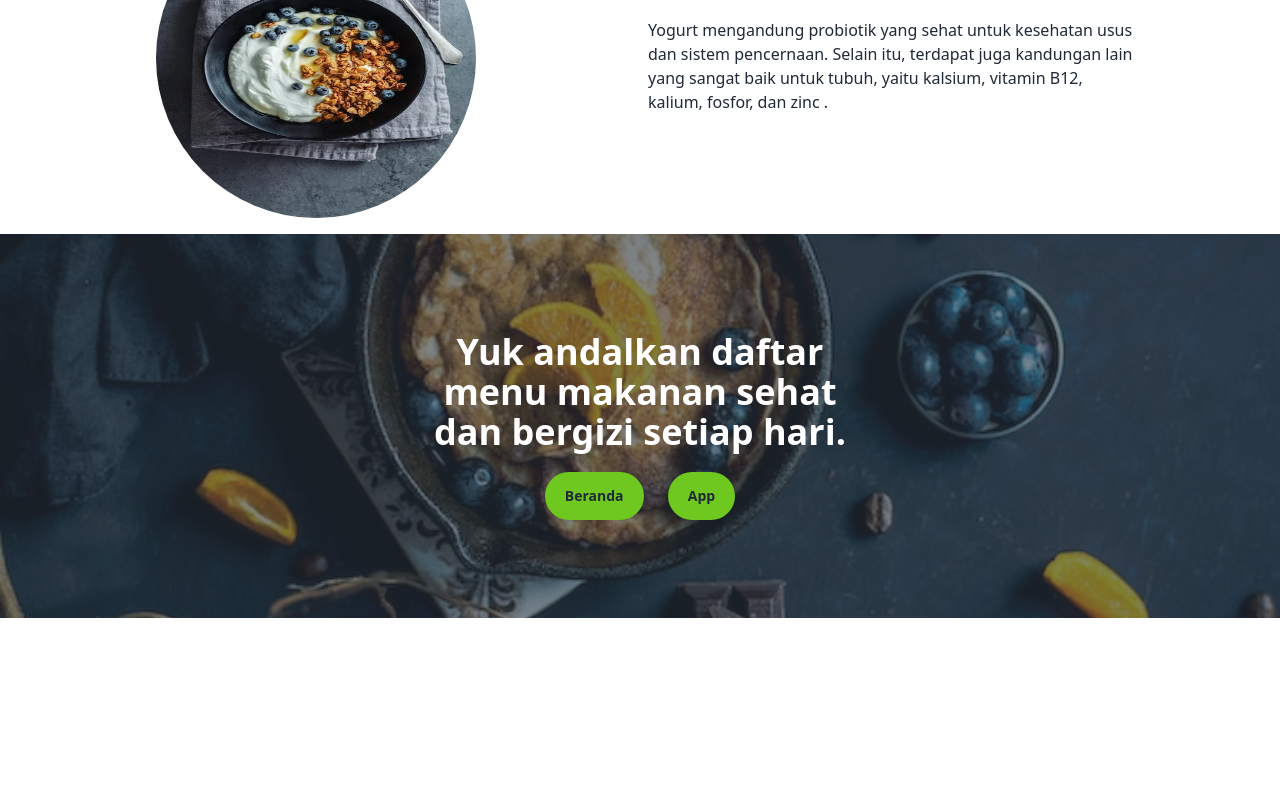
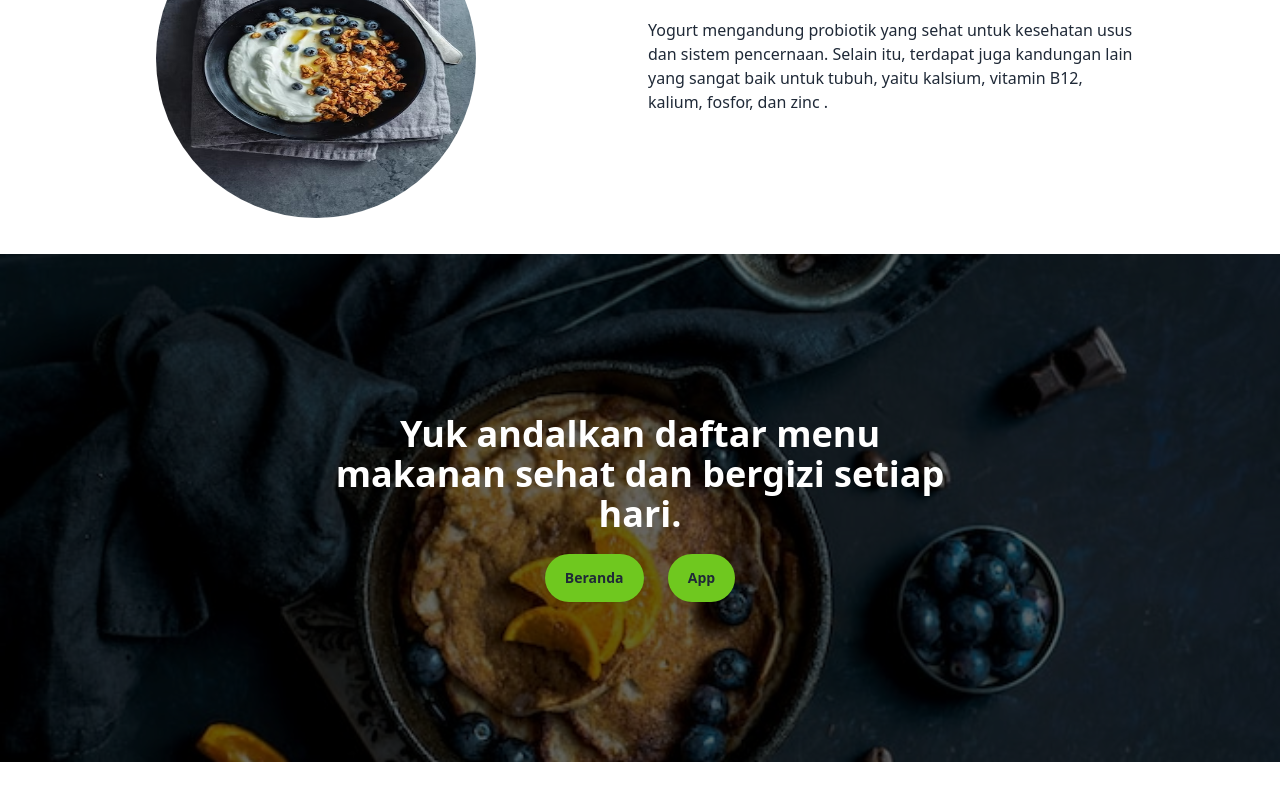
Before and after one commit to BeCipes/Web-Development, a React (Vite) app: page / in a window 1280 px wide. Shown: the part 2326-3126 px from the top of the page. Built offline with nearby package versions, Linux system fonts and the light colour scheme.

Commit message:
done banner before footer

```diff
--- a/src/Pages/Default.jsx
+++ b/src/Pages/Default.jsx
@@ -133,26 +133,23 @@ const Default = () => {
         </div>
 
         {/* content5 */}
+      </div>
+
       <div
-          className="hero h-96 "
+        className="columns-1 w-full relative bg-no-repeat bg-cover mt-5"
         style={{ backgroundImage: "url(public/assets/landingpage..jpg" }}
       >
-          <div className="hero-overlay bg-opacity-60"></div>
-          <div className="hero-content text-center text-neutral-content">
-            <div className="max-w-md ">
-              <h1 className="mb-5 text-4xl font-bold text-white position-fixed">
+        <div className="bg-opacity-60 absolute w-full h-full z-10 bg-black"></div>
+        <div className="mx-auto text-center py-40 z-20 relative">
+          <h1 className="mb-5 text-4xl font-bold text-white w-1/2 mx-auto">
             Yuk andalkan daftar menu makanan sehat dan bergizi setiap hari.
           </h1>
           <button className="btn bg-grab border-none hover:bg-primary rounded-3xl px-5 mr-5">
             Beranda
           </button>{" "}
-              <span>
           <button className="btn bg-grab border-none hover:bg-primary rounded-3xl px-5">
             App
           </button>
-              </span>
-            </div>
-          </div>
         </div>
       </div>
 
```
Lines whose indentation alone changed are shown as unchanged.
